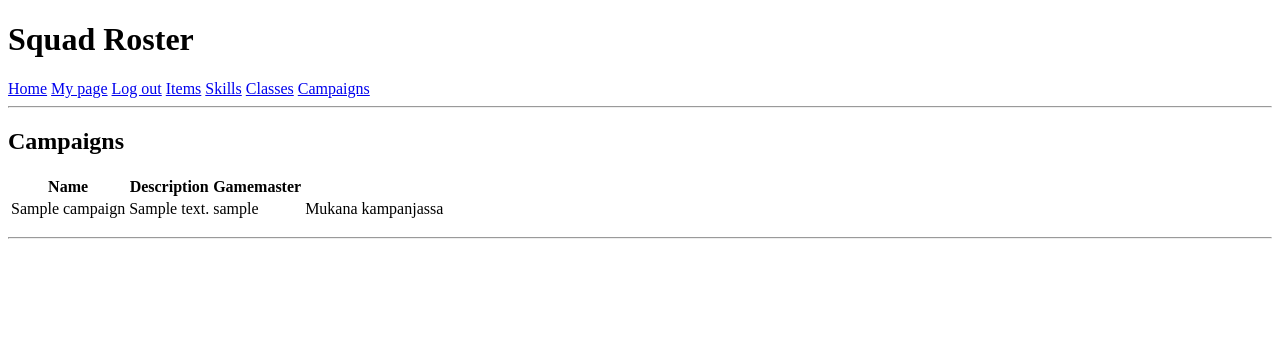
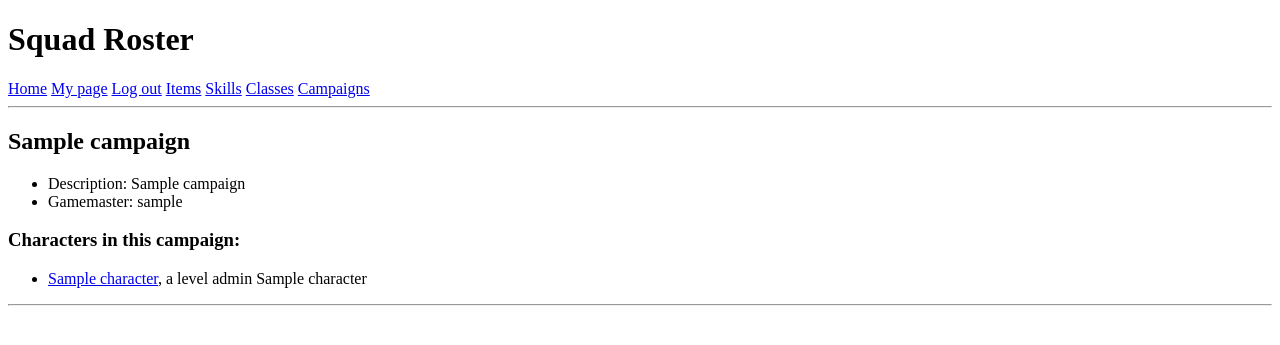
Before and after one commit to ksuominen/squad-roster, a Flask app: template templates/campaign.html in a window 1280 px wide. Shown: the top 345 px of the page. Run offline with Flask 3, Linux system fonts and the light colour scheme; the visitor is signed in with stand-in values (Sample User, id 1); the template is opened without the code that fills it: most values are stand-ins (such as "Sample title", 1, 10 or a date in 2020).

Commit message:
Add links to characters and campaigns to campaign pages

```diff
--- a/campaign.py
+++ b/campaign.py
@@ -19,7 +19,7 @@ def get_all_campaigns():
     return db.session.execute(sql).fetchall()
 
 def get_campaign(campaign_id):
-    sql = text("SELECT name FROM campaign WHERE id = :campaign_id")
+    sql = text("SELECT campaign.name, campaign.description, player.username FROM campaign INNER JOIN player ON campaign.gamemaster_id = player.id WHERE campaign.id = :campaign_id")
     return db.session.execute(sql, {"campaign_id":campaign_id}).fetchone()
 
 def get_player_campaigns(player_id):
@@ -29,3 +29,7 @@ def get_player_campaigns(player_id):
 def get_all_campaigns_with_playerinfo(player_id):
     sql = text("SELECT DISTINCT ON (campaign.id) campaign.id, campaign.name, campaign.description, campaign.gamemaster_id, player.username, character.id AS players_character_id FROM campaign INNER JOIN player ON campaign.gamemaster_id = player.id LEFT JOIN character ON campaign.id = character.campaign_id AND character.player_id = :player_id")
     return db.session.execute(sql, {"player_id":player_id}).fetchall()
+
+def get_characters(campaign_id):
+    sql = text("SELECT character.id, character.name, character.level, class.name as class_name FROM character INNER JOIN campaign ON character.campaign_id = campaign.id INNER JOIN class on character.class_id = class.id WHERE campaign.id = :campaign_id")
+    return db.session.execute(sql, {"campaign_id":campaign_id}).fetchall()
--- a/templates/campaign.html
+++ b/templates/campaign.html
@@ -1,33 +1,23 @@
 {% extends "layout.html" %}
 
-{% block title %}Campaigns{% endblock %}
+{% block title %}{{ campaign.name }}{% endblock %}
 {% block content %}
-  <h2>Campaigns</h2>
+  <h2>{{ campaign.name }}</h2>
   <p>
-    {% if campaigns %}
-    <table>
-      <tr>
-        <th>Name</th>
-        <th>Description</th>
-        <th>Gamemaster</th>
-      </tr>
-      {% for campaign in campaigns %}
-        <tr>
-          <td>{{ campaign.name }}</td>
-          <td>{{ campaign.description }}</td>
-          <td>{{ campaign.username }}</td>
-          {% if session.get("user_name") %}
-            {% if campaign.players_character_id or session.get("user_id") == campaign.gamemaster_id %}
-            <td>Mukana kampanjassa</td>
-            {% else %}
-            <td>Ei mukana kampanjassa</td>
-            {% endif %}
-          {% endif %}
-        </tr>
+    <ul>
+      <li>Description: {{ campaign.name }}</li>
+      <li>Gamemaster: {{ campaign.username }}</li>
+    </ul>
+  </p>
+
+  <h3>Characters in this campaign:</h3>
+  {% if characters %}
+    <ul>
+      {% for character in characters %}
+      <li><a href="/character/{{character.id}}">{{ character.name }}</a>, a level {{ character.level }} {{ character.class_name }}</li>
       {% endfor %}
-    </table>
+    </ul>
     {% else %}
-      <p>There are currently no campaigns to show.</p>
+      <p>This campaign currently has no characters.</p>
     {% endif %}
-  </p>
 {% endblock %}
```
Also changed, not shown: routes.py (+10 -2 lines), templates/campaigns.html (added, +30 -0 lines).
